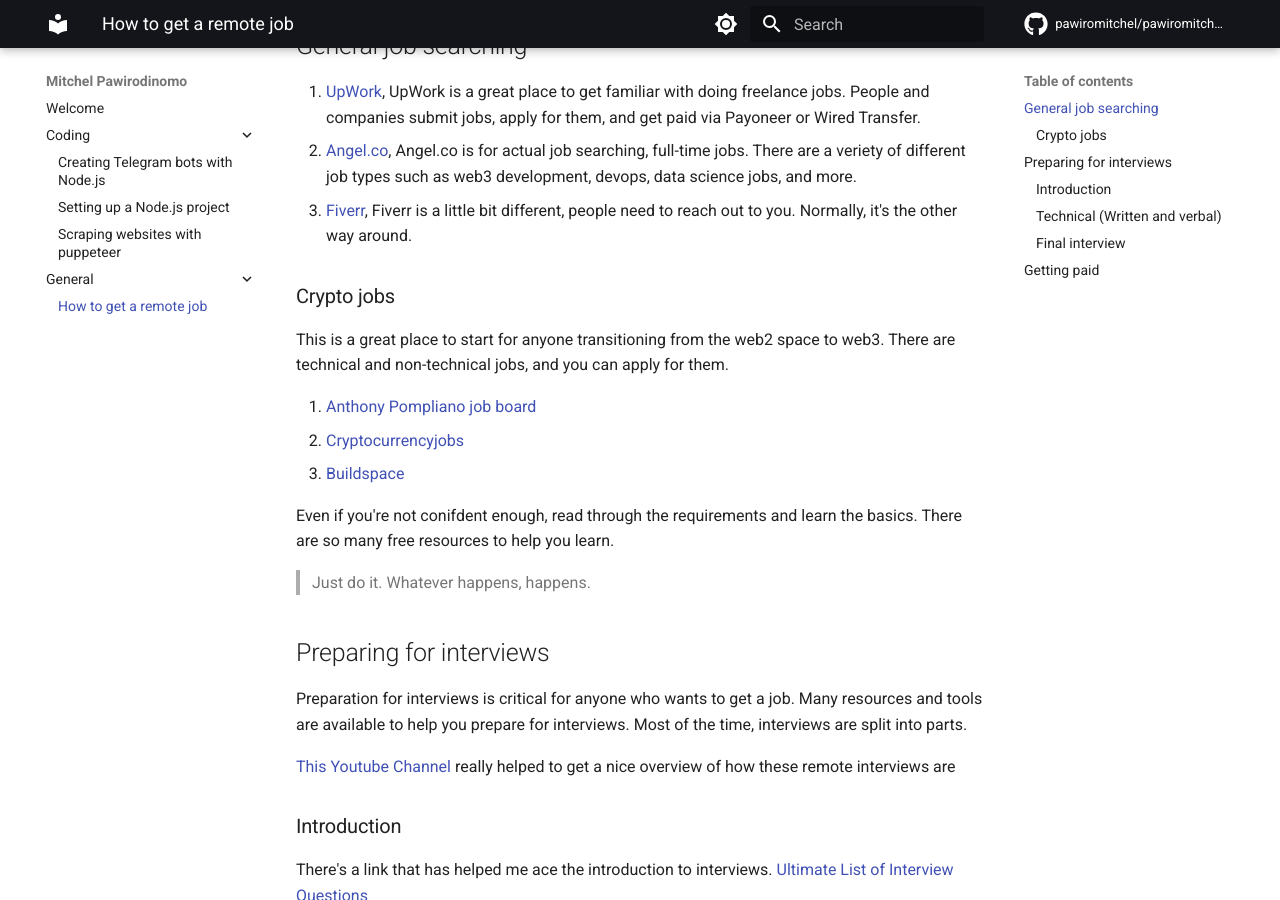
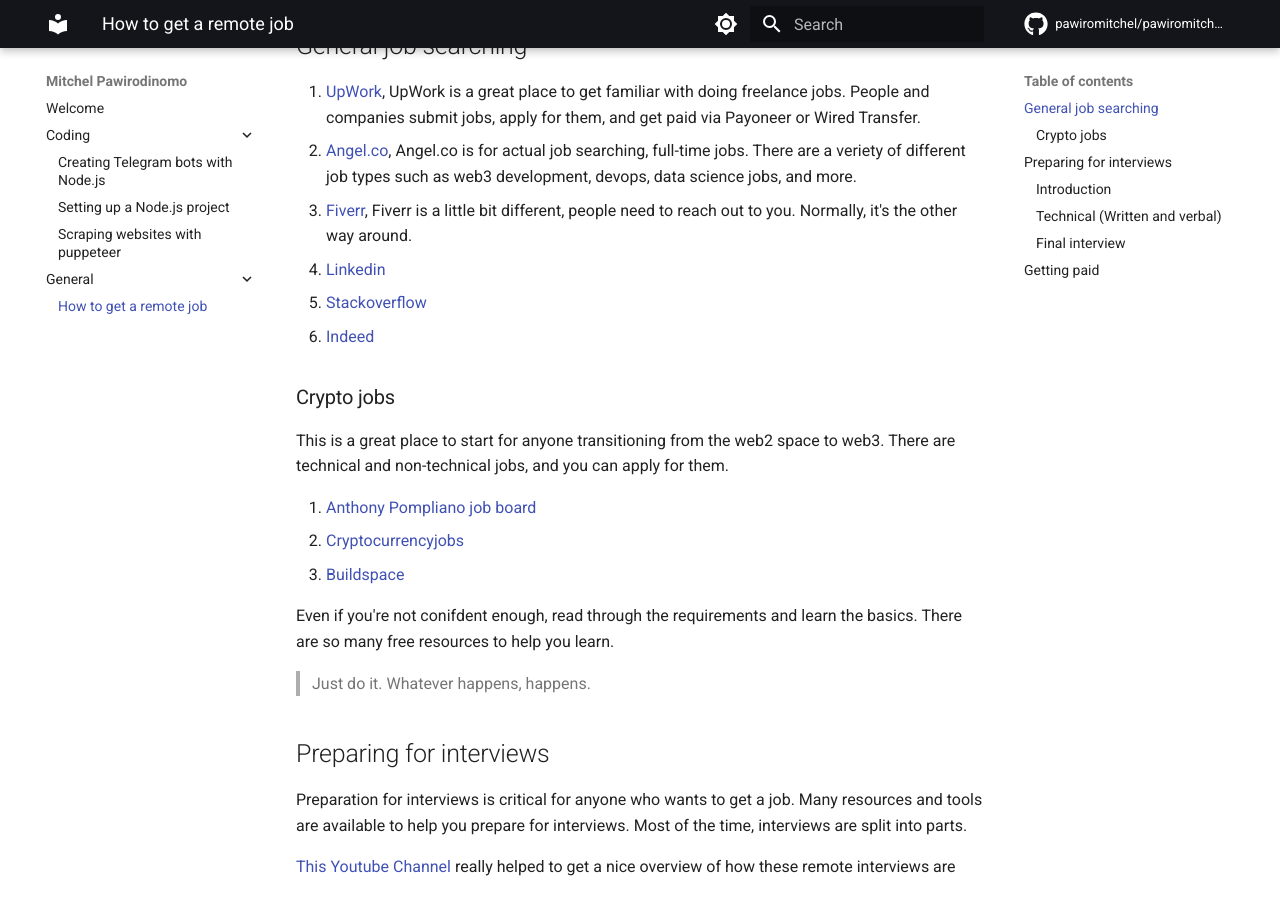
Before and after one commit to pawiromitchel/pawiromitchel.com, an MkDocs documentation site: the page built from docs/general/getting-a-remote-job.md, in a window 1280 px wide and 900 px high, scrolled down 385 px. Built offline with MkDocs 1.6.1 and Material for MkDocs 9.7.7, drawn with Linux system fonts in a browser that asks for light colours; emoji names are drawn with the system emoji font; comment, search, counter and statistics services are not loaded.

Commit message:
add linkedin, stackoverflow and indeed

```diff
--- a/docs/general/getting-a-remote-job.md
+++ b/docs/general/getting-a-remote-job.md
@@ -18,6 +18,9 @@
 1. [UpWork](https://upwork.com/), UpWork is a great place to get familiar with doing freelance jobs. People and companies submit jobs, apply for them, and get paid via Payoneer or Wired Transfer.
 2. [Angel.co](https://angel.co/l/2xoy8S), Angel.co is for actual job searching, full-time jobs. There are a veriety of different job types such as web3 development, devops, data science jobs, and more.
 3. [Fiverr](http://www.fiverr.com/s2/ff13bb51bd), Fiverr is a little bit different, people need to reach out to you. Normally, it's the other way around.
+4. [Linkedin](https://www.linkedin.com/jobs/)
+5. [Stackoverflow](https://stackoverflow.com/jobs/companies)
+6. [Indeed](https://www.indeed.com/)
 
 ### Crypto jobs
 This is a great place to start for anyone transitioning from the web2 space to web3. There are technical and non-technical jobs, and you can apply for them.
```
